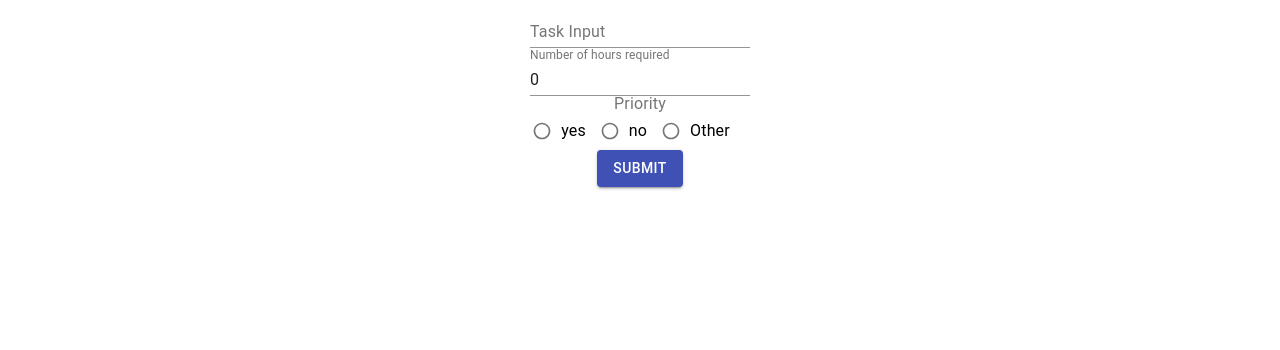
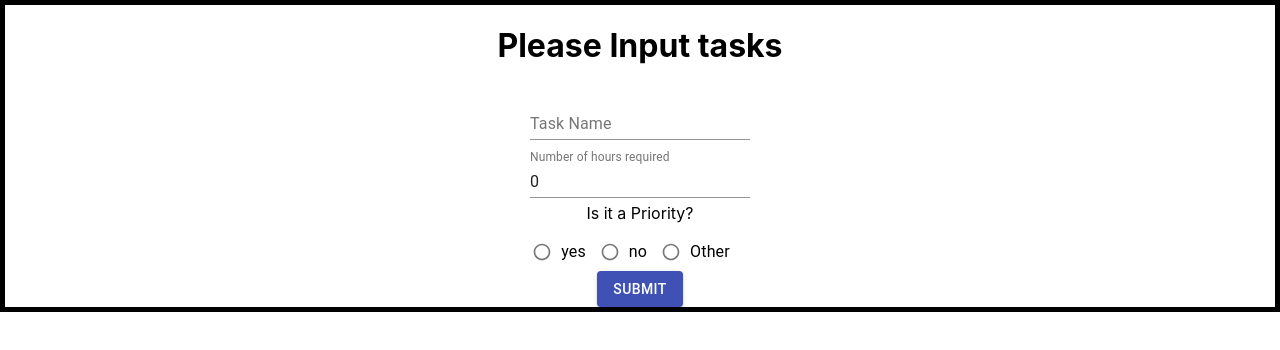
Before and after one commit to ShafinRez/hackathon2022, a React (Create React App) app in the folder frontend/hackathon2022/: page / in a window 1280 px wide. Shown: the top 350 px of the page. Built offline with nearby package versions, Linux system fonts and the light colour scheme.

Commit message:
task input page

```diff
--- a/frontend/hackathon2022/src/App.css
+++ b/frontend/hackathon2022/src/App.css
@@ -36,3 +36,14 @@
     transform: rotate(360deg);
   }
 }
+
+.formtextName{
+    text-align: center;
+    margin-bottom: 5px;
+    padding: 5px;
+    }
+
+.rectangle {
+      border: 2px solid #000000;
+      border-width: 5px;
+}
--- a/frontend/hackathon2022/src/userForm.js
+++ b/frontend/hackathon2022/src/userForm.js
@@ -12,6 +12,7 @@ import Select from "@material-ui/core/Select";
 import MenuItem from "@material-ui/core/MenuItem";
 import Slider from "@material-ui/core/Slider";
 import Button from "@material-ui/core/Button";
+import './App.css';
 
 
 const defaultValues = {
@@ -41,12 +42,14 @@ export default function UserForm(){
   };
   return (
     <form onSubmit={handleSubmit}>
-      <Grid container alignItems="center" justify="center" direction="column">
-        <Grid item>
+    <div class="rectangle">
+      <Grid >
+        <h1> Please Input tasks </h1>
+        <Grid item class = "formtextName">
           <TextField
             id="task-input"
             name="task"
-            label="Task Input"
+            label="Task Name"
             type="text"
             value={formValues.task}
             onChange={handleInputChange}
@@ -63,8 +66,8 @@ export default function UserForm(){
           />
         </Grid>
         <Grid item>
-          <FormControl>
-            <FormLabel>Priority</FormLabel>
+          <FormControl >
+            <FormLabel class = "formtextName">Is it a Priority? </FormLabel>
             <RadioGroup
               name="priority"
               value={formValues.priority}
@@ -96,6 +99,7 @@ export default function UserForm(){
           Submit
         </Button>
       </Grid>
+      </div>
     </form>
   );
 };
```
